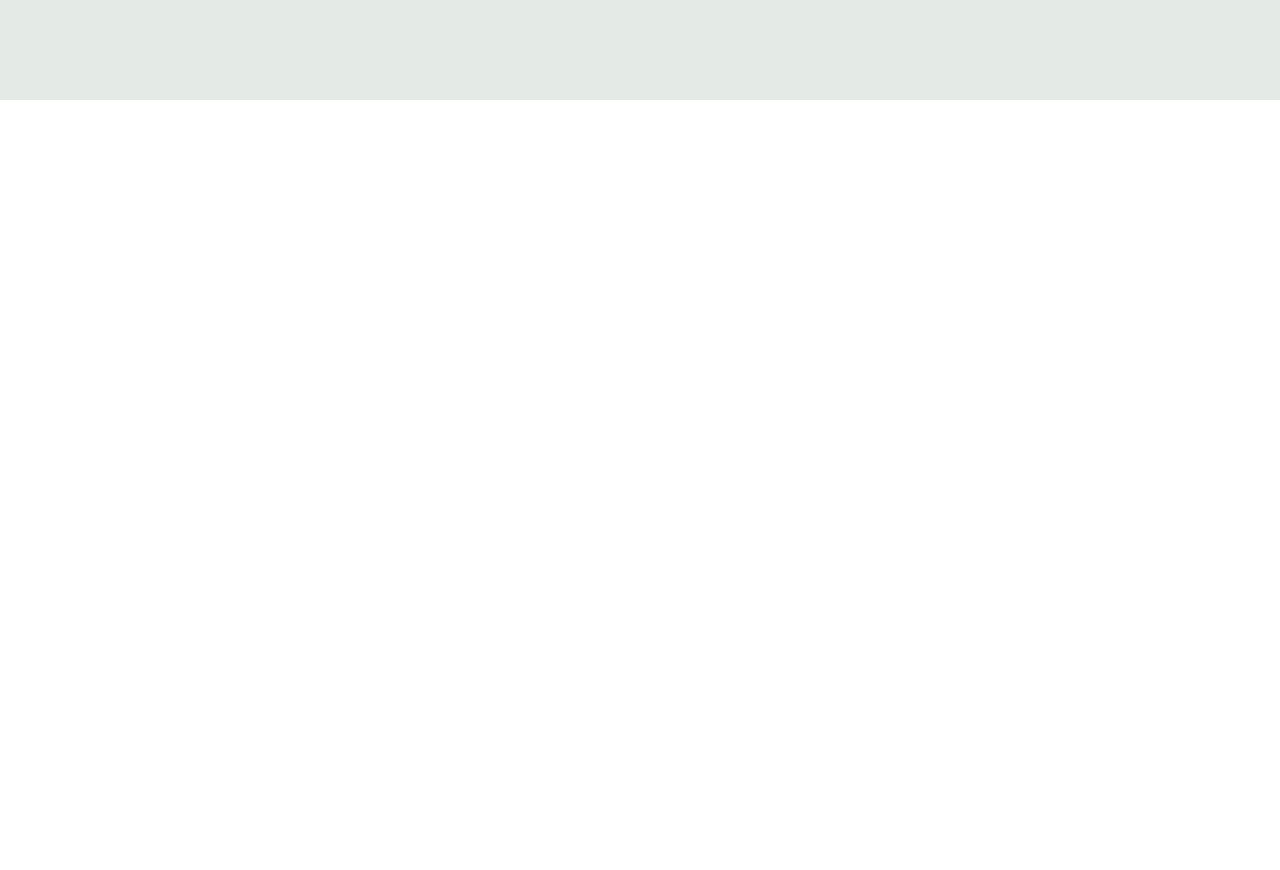
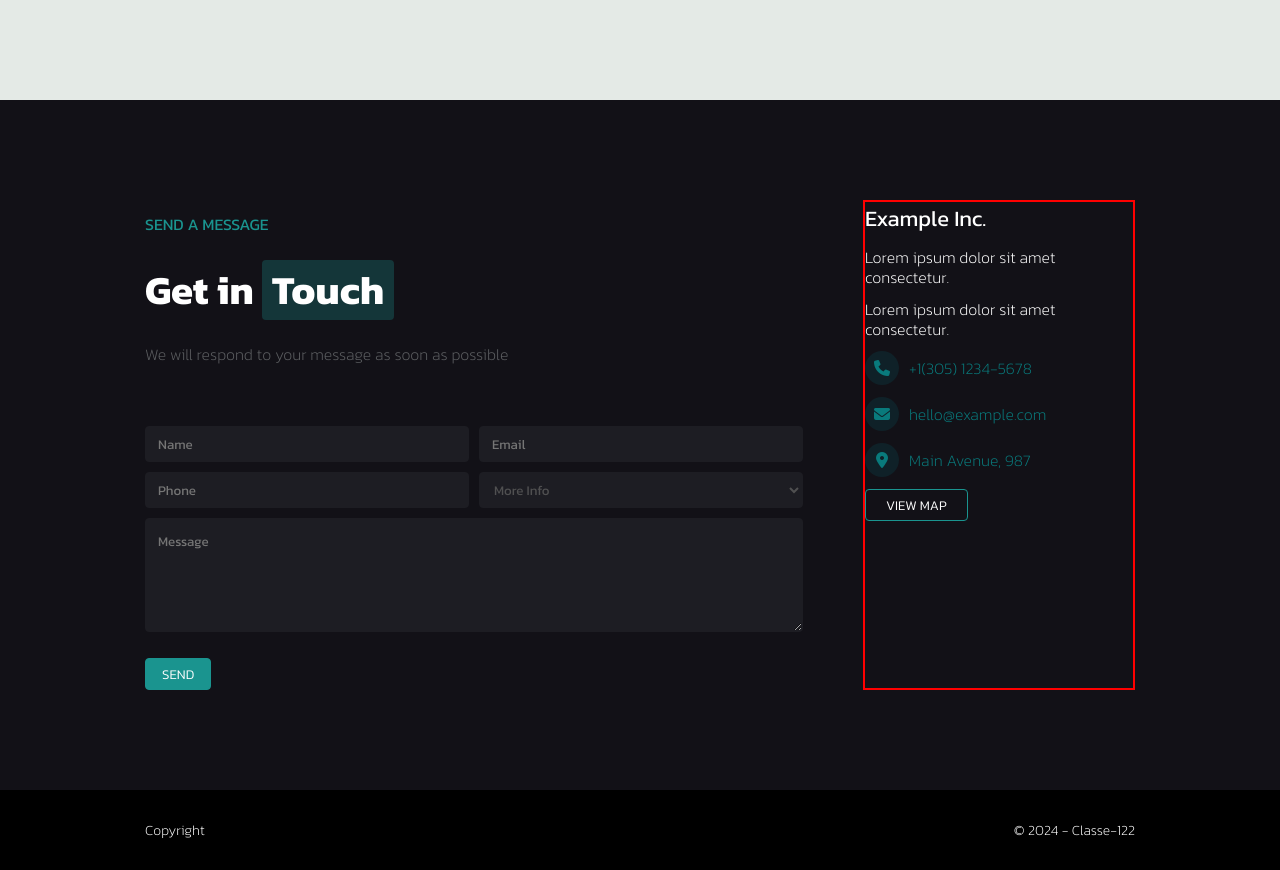
Before and after one commit to MonicaSerraWebDeveloper/proj-html-vuejs, a Vue app: page / in a window 1280 px wide. Shown: the part 3840-4710 px from the top of the page. Before the commit the page ends 3940 px from the top, so only its background shows below. Built offline with nearby package versions, Linux system fonts and the light colour scheme.

Commit message:
feat: add the footer to the App.vue

```diff
--- a/src/App.vue
+++ b/src/App.vue
@@ -6,6 +6,7 @@
     import AppProjects from './components/AppProjects.vue'
     import AppProcess from './components/AppProcess.vue'
     import AppFeedback from './components/AppFeedback.vue'
+    import AppFooter from './components/AppFooter.vue'
 
     export default {
         components: {
@@ -14,7 +15,8 @@
             AppAbout,
             AppProjects,
             AppProcess,
-            AppFeedback
+            AppFeedback,
+            AppFooter
         }
     }
 
@@ -29,7 +31,7 @@
         <AppProcess></AppProcess>
         <AppFeedback></AppFeedback>
     </main>
-
+    <AppFooter></AppFooter>
 </template>
 
 <style lang="scss">
--- /dev/null
+++ b/src/components/AppFooter.vue
@@ -0,0 +1,187 @@
+<script>
+
+    export default {
+        name: 'AppFooter'
+    }
+
+</script>
+
+<template>
+
+    <div class="footer-container">
+        <div class="container">
+            <div class="row">
+                <div class="left-side">
+                    <div class="title-side-left-container">
+                        <h4>Send a message</h4>
+                        <h2>Get in <span class="span-title-negative">Touch</span></h2>
+                        <p>We will respond to your message as soon as possible</p>
+                    </div>
+                    <div class="form-container">
+                        <input class="width-50" type="text" placeholder="Name">
+                        <input class="width-50" type="email" placeholder="Email" name="" id="">
+                        <input class="width-50" type="number" placeholder="Phone" name="" id="">
+                        <select class="width-50" name="" id="">
+                            <option value="">More Info</option>
+                        </select>
+                        <textarea name="" id="" placeholder="Message" cols="100" rows="5"></textarea>
+                    </div>
+                    <button class="button-primary">Send</button>
+                </div>
+                <div class="right-side">
+                    <h3>Example Inc.</h3>
+                    <p>Lorem ipsum dolor sit amet consectetur.</p>
+                    <p>Lorem ipsum dolor sit amet consectetur.</p>
+                    <div class="info-container">
+                        <i class="fa-solid fa-phone"></i>
+                        <span>+1(305) 1234-5678</span>
+                    </div>
+                    <div class="info-container">
+                        <i class="fa-solid fa-envelope"></i>
+                        <span>hello@example.com</span>
+                    </div>
+                    <div class="info-container">
+                        <i class="fa-solid fa-location-dot"></i>
+                        <span>Main Avenue, 987</span>
+                    </div>
+                    <button class="button-secondary-negative">View map</button>
+                </div>
+            </div>
+        </div>
+    </div>
+    <div class="bottom-footer">
+        <div class="container">
+            <div class="row">
+                <div>Copyright</div>
+                <div>© 2024 - Classe-122</div>
+            </div>
+        </div>
+
+    </div>
+
+</template>
+
+<style scoped lang="scss">
+
+    @use '../style/partials/variables' as *;
+    @use '../style/partials/buttons' as *;
+
+    .footer-container {
+        background-color: $woodsmoke;
+        padding: 100px 0;
+
+        .row {
+            gap: 50px;
+
+            .left-side {
+                width: calc(70% - 25px);
+
+                .title-side-left-container {
+                    padding-bottom: 50px;
+
+                    h2 {
+                        color: $white;
+                    }
+
+                    & > * {
+                        padding: 12px 0;
+                    }
+                }
+
+
+                .form-container {
+                    display: flex;
+                    flex-wrap: wrap;
+                    gap: 10px;
+                    padding-bottom: 26px;
+
+                    & > * {
+                        background-color: #1d1d23;
+                        border: 1px solid #1d1d23;
+                        border-radius: 4px;
+                        padding: 0 12px;
+                        color: $abbey;
+                        outline: none;
+                        font-family: "Kanit", sans-serif;
+                    }
+
+                    select {
+                        color: $abbey;
+                        padding: 0 10px;
+                    }
+
+                    .width-50 {
+                        width: calc((100% / 2) - 10px);
+                        height: 36px;
+
+                    }
+
+                    textarea {
+                        margin-right: 10px;
+                        padding-top: 12px;
+                    }
+                }
+            }
+
+            .right-side {
+                width: calc(30% - 25px);
+                border: 2px solid red;
+
+                h3 {
+                    color: $white;
+                }
+
+                p {
+                    color: $white;
+                }
+
+                & > *:not(:last-child) {
+                    padding-bottom: 12px;
+                }
+
+                .info-container {
+                    color: $darker-primary;
+                    display: flex;
+                    align-items: center;
+                    gap: 10px;
+                    font-weight: 200;
+
+                    i {
+                        color: $darker-primary;
+                        width: 34px;
+                        height: 34px;
+                        border-radius: 50%;
+                        text-align: center;
+                        line-height: 34px;
+                        background-color: #0f2128;
+                    }
+                }
+
+            }
+
+        }
+    }
+
+    .bottom-footer {
+        background-color: #000;
+        height: 80px;
+        color: $white;
+        font-size: 14px;
+        font-weight: 200;
+
+        .container {
+            height: 100%;
+            width: 100%;
+        }
+
+        .row {
+            height: 100%;
+            width: 100%;
+            align-items: center;
+            justify-content: space-between;
+
+        }
+    }
+
+
+</style>
```
